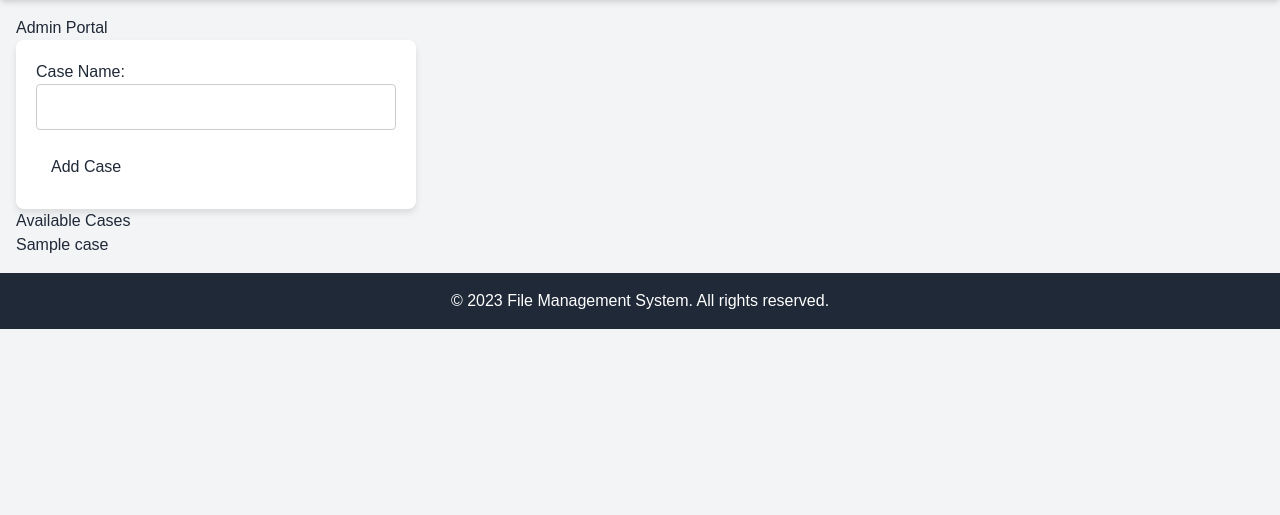
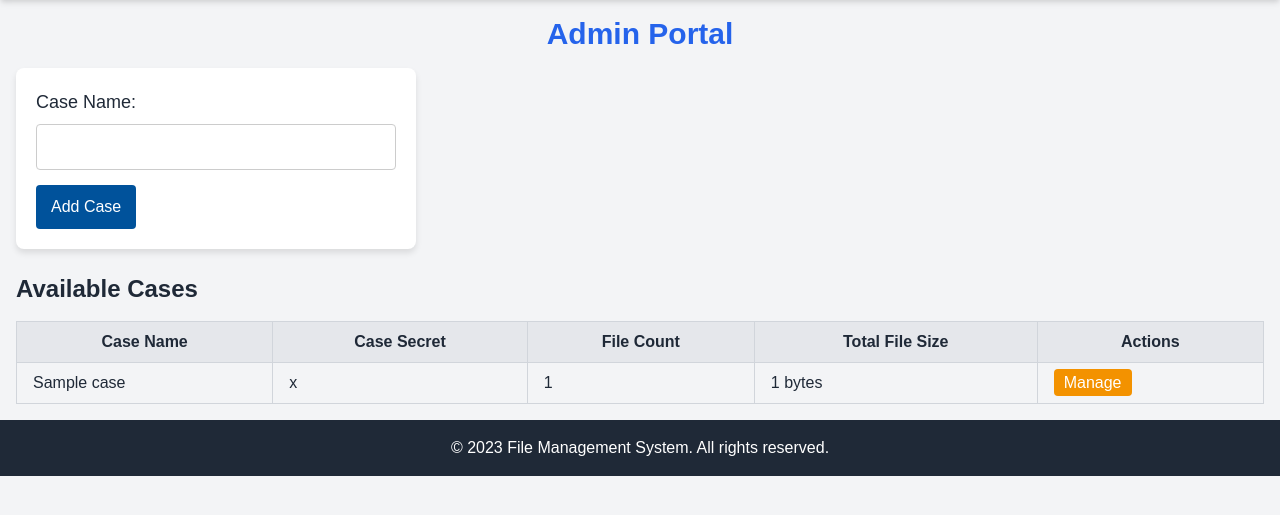
Before and after one commit to ExeqZ/Simple-Artifact-Collection, a Flask app: template templates/admin.html in a window 1280 px wide. Shown: the part 64-579 px from the top of the page. Run offline with Flask 3, Linux system fonts and the light colour scheme; the template is opened without the code that fills it: most values are stand-ins (such as "Sample title", 1, 10 or a date in 2020).

Commit message:
fix case management

```diff
--- a/app_routes/case.py
+++ b/app_routes/case.py
@@ -13,7 +13,7 @@ def view_case(case_id):
     cursor = conn.cursor()
 
     # Fetch case details from the database
-    cursor.execute("SELECT name, container_name FROM Cases WHERE id = ?", (case_id,))
+    cursor.execute("SELECT name, container_name FROM Cases WHERE container_name = ?", (case_id,))
     case = cursor.fetchone()
     if not case:
         return "Case not found.", 404
--- a/templates/admin.html
+++ b/templates/admin.html
@@ -3,22 +3,41 @@
 {% block title %}Admin Portal{% endblock %}
 
 {% block content %}
-<h1>Admin Portal</h1>
+<h1 class="text-3xl font-bold text-center text-blue-600 mb-4">Admin Portal</h1>
 
 <!-- Form to add a new case -->
-<form method="POST" action="/admin/">
-    <label for="case_name">Case Name:</label>
-    <input type="text" id="case_name" name="case_name" required>
-    <button type="submit">Add Case</button>
+<form method="POST" action="/admin/" class="mb-6">
+    <label for="case_name" class="block text-lg font-medium mb-2">Case Name:</label>
+    <input type="text" id="case_name" name="case_name" required class="w-full border border-gray-300 p-2 rounded-lg mb-4">
+    <button type="submit" class="btn-primary">Add Case</button>
 </form>
 
 <!-- Display the list of cases -->
-<h2>Available Cases</h2>
-<ul>
-    {% for case in cases %}
-        <li>{{ case }}</li>
-    {% endfor %}
-</ul>
+<h2 class="text-2xl font-semibold mb-4">Available Cases</h2>
+<table class="table-auto w-full border-collapse border border-gray-300">
+    <thead>
+        <tr class="bg-gray-200">
+            <th class="border border-gray-300 px-4 py-2">Case Name</th>
+            <th class="border border-gray-300 px-4 py-2">Case Secret</th>
+            <th class="border border-gray-300 px-4 py-2">File Count</th>
+            <th class="border border-gray-300 px-4 py-2">Total File Size</th>
+            <th class="border border-gray-300 px-4 py-2">Actions</th>
+        </tr>
+    </thead>
+    <tbody>
+        {% for case in cases %}
+        <tr>
+            <td class="border border-gray-300 px-4 py-2">{{ case.name }}</td>
+            <td class="border border-gray-300 px-4 py-2">{{ case.secret }}</td>
+            <td class="border border-gray-300 px-4 py-2">{{ case.file_count }}</td>
+            <td class="border border-gray-300 px-4 py-2">{{ case.total_size }} bytes</td>
+            <td class="border border-gray-300 px-4 py-2">
+                <a href="{{ url_for('case.view_case', case_id=case.container_name) }}" class="btn-secondary">Manage</a>
+            </td>
+        </tr>
+        {% endfor %}
+    </tbody>
+</table>
 
 <div id="react-app"></div>
 <script src="{{ url_for('static', filename='js/admin.js') }}"></script>
```
Also changed, not shown: app_routes/admin.py (+21 -3 lines).
